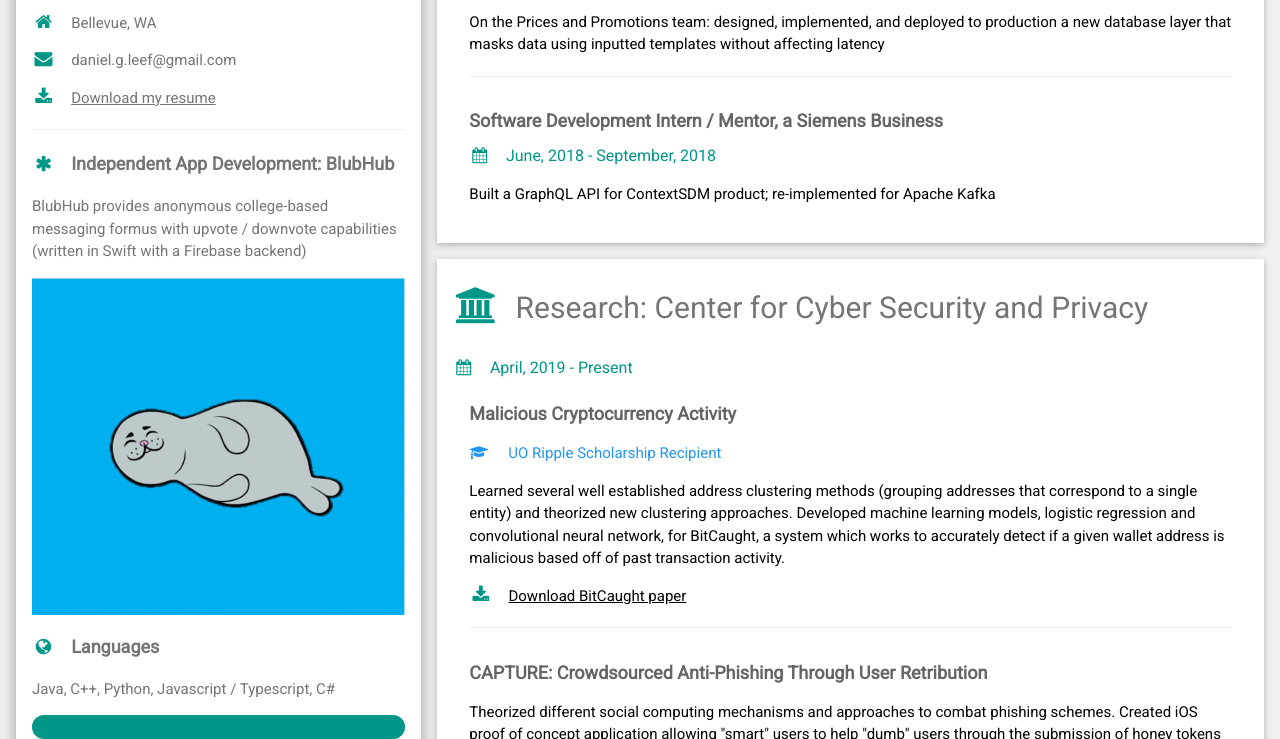
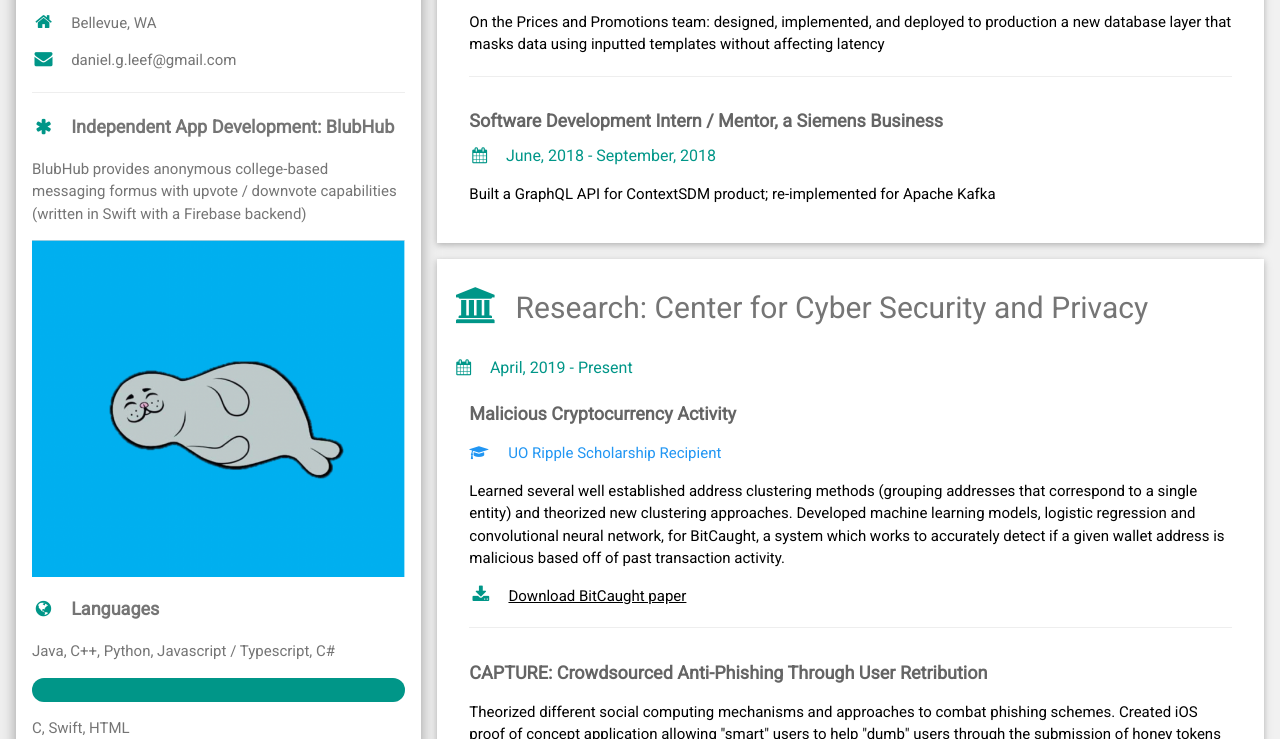
Before and after one commit to dleef/dleef.github.io, a plain HTML site: page index.html in a window 1280 px wide. Shown: the part 361-1100 px from the top of the page. Drawn offline with nearby package versions, Linux system fonts and the light colour scheme.

Commit message:
Update index.html
Removed option to download resume

```diff
--- a/index.html
+++ b/index.html
@@ -31,7 +31,6 @@ html,body,h1,h2,h3,h4,h5,h6 {font-family: "Roboto", sans-serif}
           <p><i class="fa fa-briefcase fa-fw w3-margin-right w3-large w3-text-teal"></i>Student</p>
           <p><i class="fa fa-home fa-fw w3-margin-right w3-large w3-text-teal"></i>Bellevue, WA</p>
           <p><i class="fa fa-envelope fa-fw w3-margin-right w3-large w3-text-teal"></i>daniel.g.leef@gmail.com</p>
-          <a href="resume.pdf" target="_blank" download><i class="fa fa-download fa-fw w3-margin-right w3-large w3-text-teal"></i>Download my resume</a>
 
           <hr>
           <p class="w3-large"><b><i class="fa fa-asterisk fa-fw w3-margin-right w3-text-teal"></i>Independent App Development: BlubHub</b></p>
```
